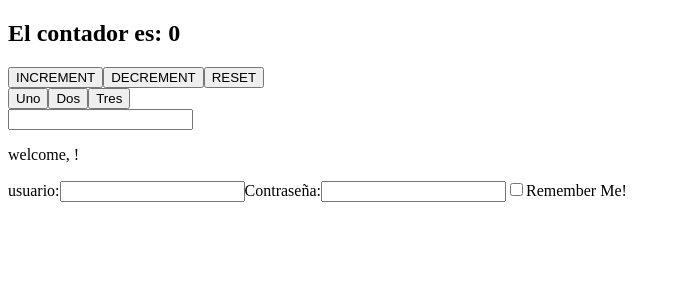
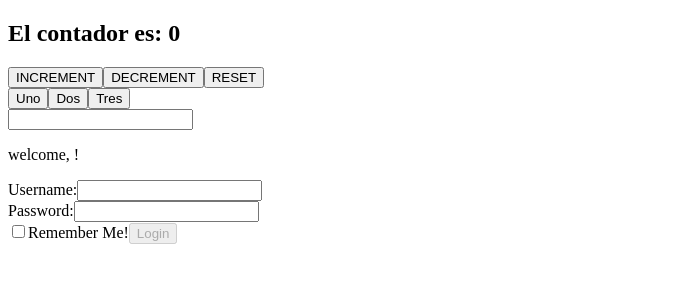
Before and after one commit to MarcosMarcoski/Ejercicios-React, a React (Vite) app in the folder vite-project/ejercicios/: page / in a window 1280 px wide. Shown: the top 300 px of the page, without its empty margins (0-680 px from the left). Built offline with nearby package versions, Linux system fonts and the light colour scheme.

Commit message:
ejercicio 43

```diff
--- a/vite-project/ejercicios/src/componentes/Login.jsx
+++ b/vite-project/ejercicios/src/componentes/Login.jsx
@@ -1,49 +1,53 @@
 import { useState } from "react";
 
-export function Login() {
-  const [formData, setFormData] = useState({
-    username: "",
-    password: "",
-    rememberMe: false,
-  });
+// eslint-disable-next-line react/prop-types
+export function Login({ onLogin }) {
+  const [username, setUsername] = useState("");
+  const [password, setPassword] = useState("");
 
-  function handleChange(event) {
-    const { name, value, type, checked } = event.target;
+  const handleUsernameChange = (event) => {
+    setUsername(event.target.value);
+  };
 
-    setFormData({
-      ...formData,
-      [name]: type === "checkbox" ? checked : value,
-    });
+  const handlePasswordChange = (event) => {
+    setPassword(event.target.value);
+  };
+
+  const handleLoginClick = () => {
+    if (username && password) {
+      onLogin({ username, password });
     }
+  };
+
+  const isButtonDisabled = (!username && !password);
+
   return (
     <div>
-      <label htmlFor="username">usuario:</label>
+      <div>
+        <label htmlFor="username">Username:</label>
         <input
           type="text"
           id="username"
-        name="username"
-        value={formData.username}
-        onChange={handleChange}
+          value={username}
+          onChange={handleUsernameChange}
         />
-
-      <label htmlFor="password">Contraseña:</label>
+      </div>
+      <div>
+        <label htmlFor="password">Password:</label>
         <input
           type="password"
           id="password"
-        name="password"
-        value={formData.password}
-        onChange={handleChange}
+          value={password}
+          onChange={handlePasswordChange}
         />
-
+      </div>
       <label>
-        <input
-          type="checkbox"
-          name="rememberMe"
-          checked={formData.rememberMe}
-          onChange={handleChange}
-        />
+        <input type="checkbox" name="rememberMe" onChange={onLogin} />
         Remember Me!
       </label>
+      <button onClick={handleLoginClick} disabled={isButtonDisabled}>
+        Login
+      </button>
     </div>
   );
 }
```
Lines whose indentation alone changed are shown as unchanged.
